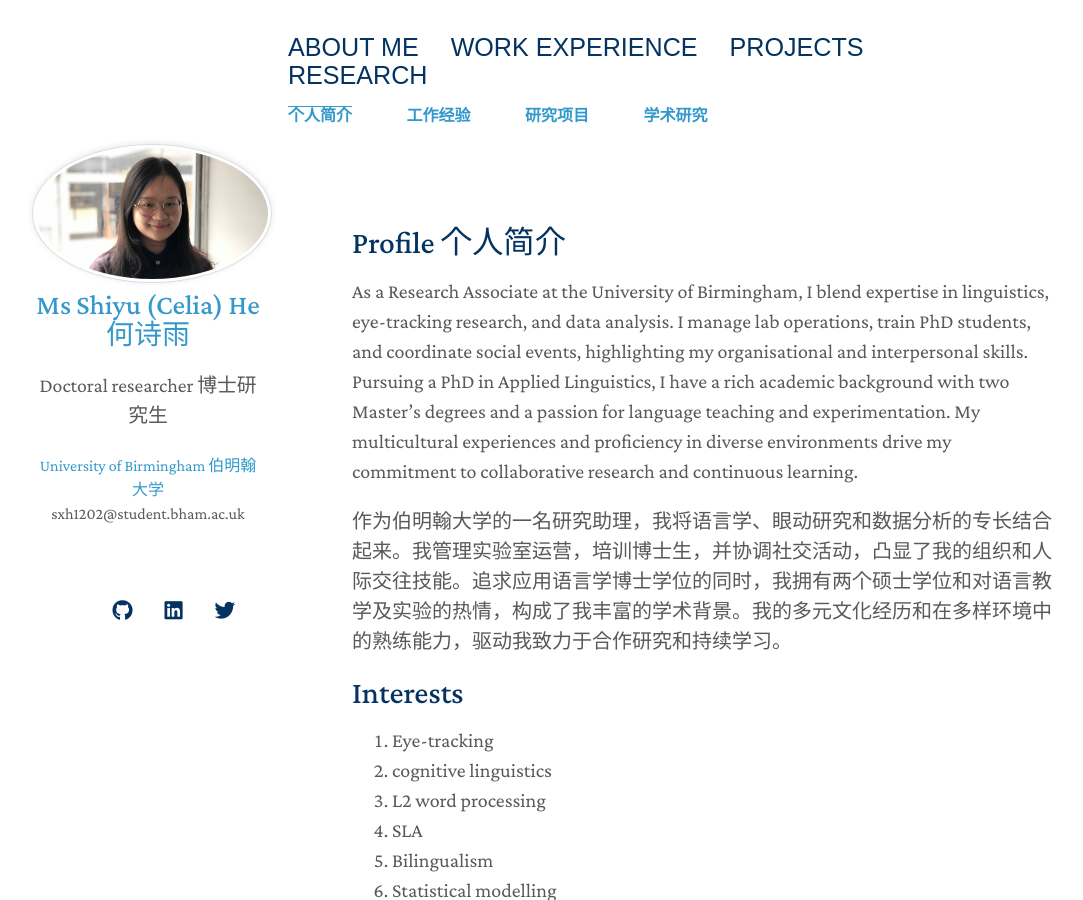
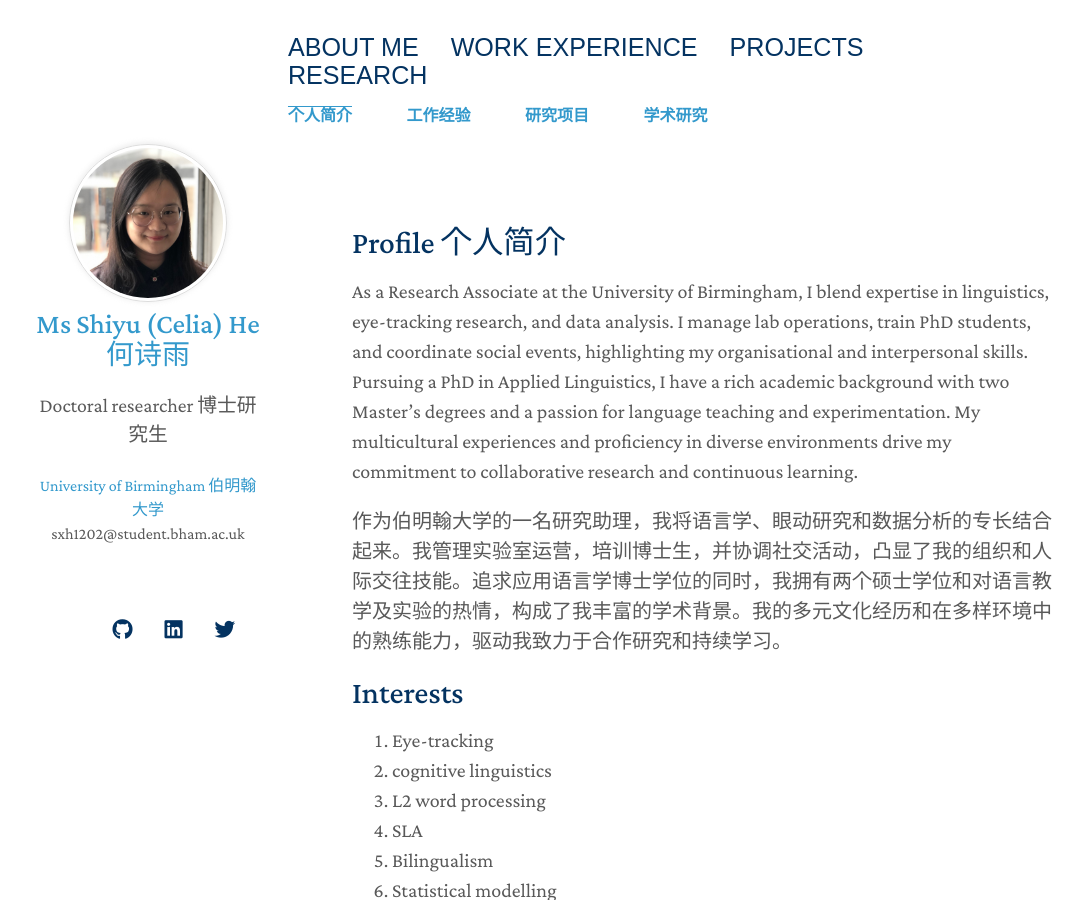
Before and after one commit to ShiyuHeCelia/ShiyuHeCelia.github.io, a Jekyll site: the page built from index.md, in a window 1280 px wide and 900 px high. Shown: the whole window, without its empty margins (96-1179 px from the left). Built offline with Jekyll 4.4.1, drawn with Linux system fonts in a browser that asks for light colours; nearby versions of some CDN libraries; comment, search, counter and statistics services are not loaded; a style sheet for code colours, icons or effects is not loaded; our own code applies the rules of GitHub Pages for plain Markdown files.

Commit message:
Update author-bio.html

```diff
--- a/_includes/author-bio.html
+++ b/_includes/author-bio.html
@@ -1,5 +1,5 @@
 {% if site.avatar %}
-<a class="image avatar"><img src="{{ site.avatar }}" alt="avatar" /></a>
+<a class="image avatar"><img src="{{ site.avatar }}" alt="avatar" style="width: 150px; height: 150px; object-fit: cover;" /></a>
 {% endif %}
 
 <h1><a href="{{ site.url }}">{{ site.title }}</a></h1>
```
